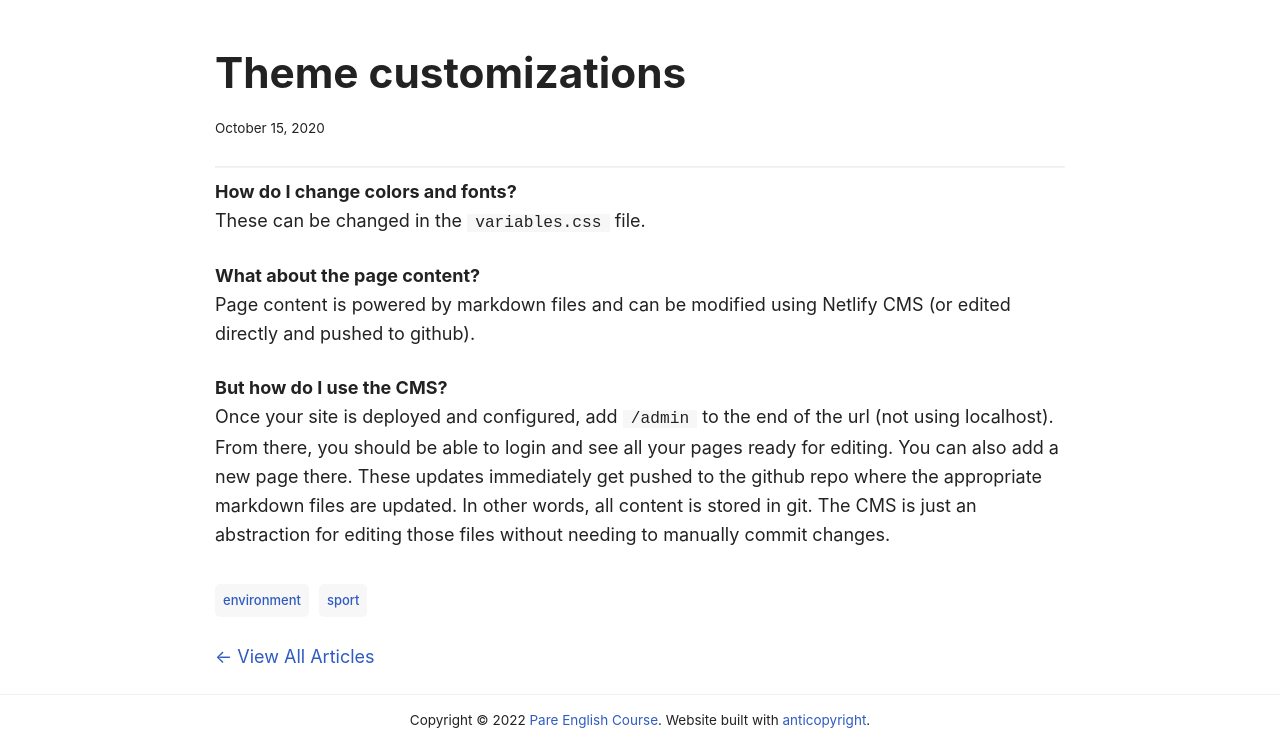
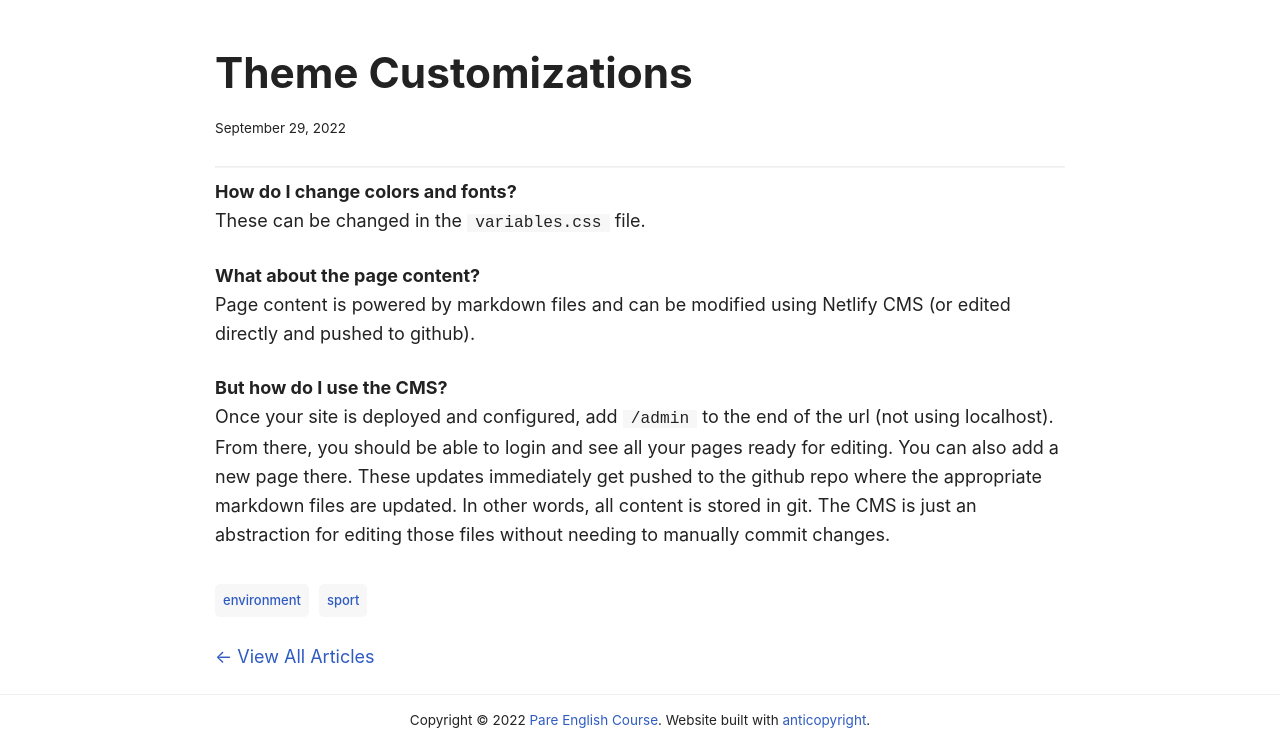
Before and after one commit to dudul-bdul/pareenglishcourse, an Eleventy site: page src/posts/customizations.md in a window 1280 px wide. Shown: the part 56-803 px from the top of the page. Built offline with nearby package versions, Linux system fonts and the light colour scheme; Eleventy itself is replaced by a stand-in of ours; files that its build step writes are made by us from their sources.

Commit message:
Update Post “customizations”

```diff
--- a/src/posts/customizations.md
+++ b/src/posts/customizations.md
@@ -1,6 +1,6 @@
 ---
-title: Theme customizations
-date: 2020-10-15T12:23:39.598Z
+title: Theme Customizations
+date: 2022-09-29T03:35:02.583Z
 summary: Modify Fernfolio to meet your needs
 tags:
   - environment
```
